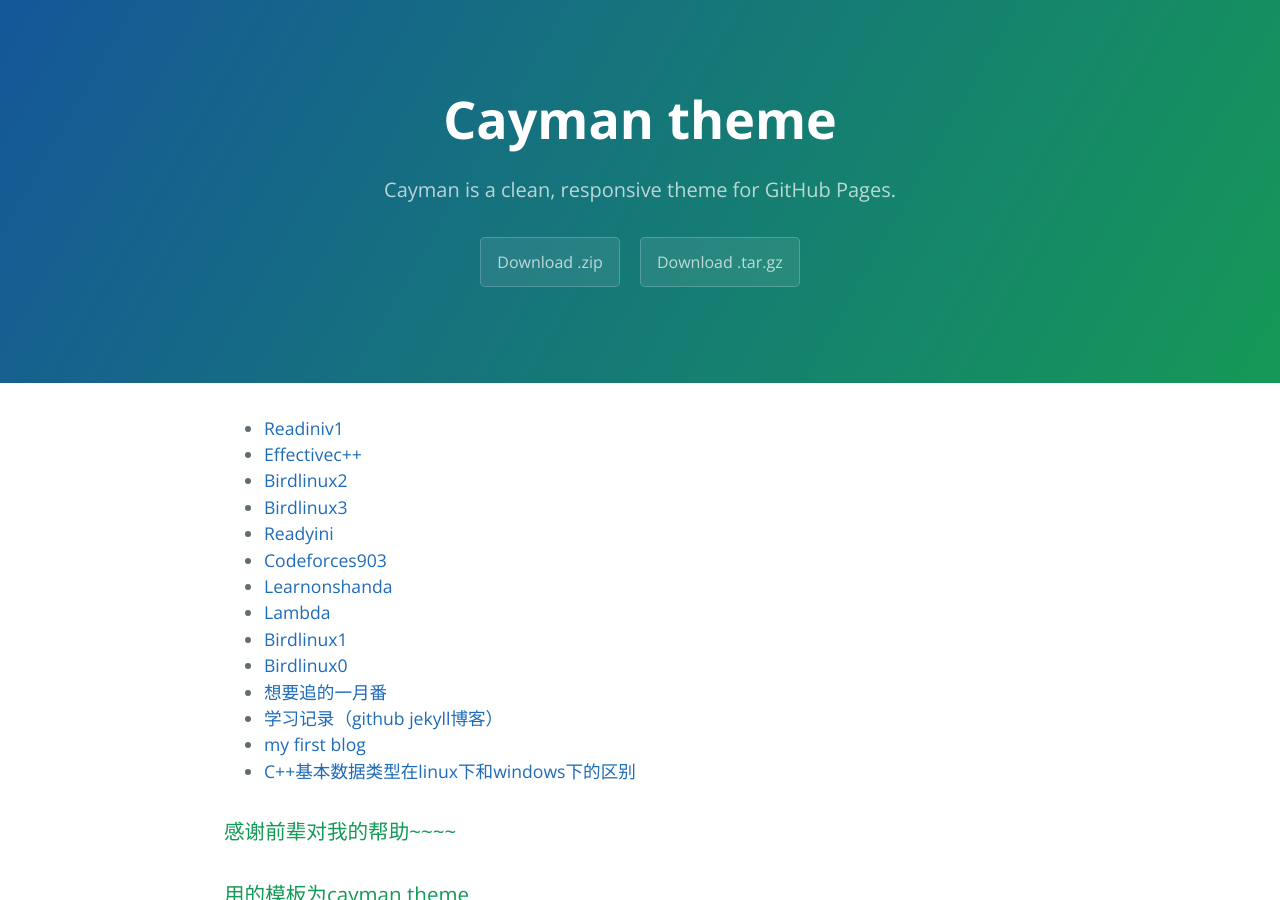
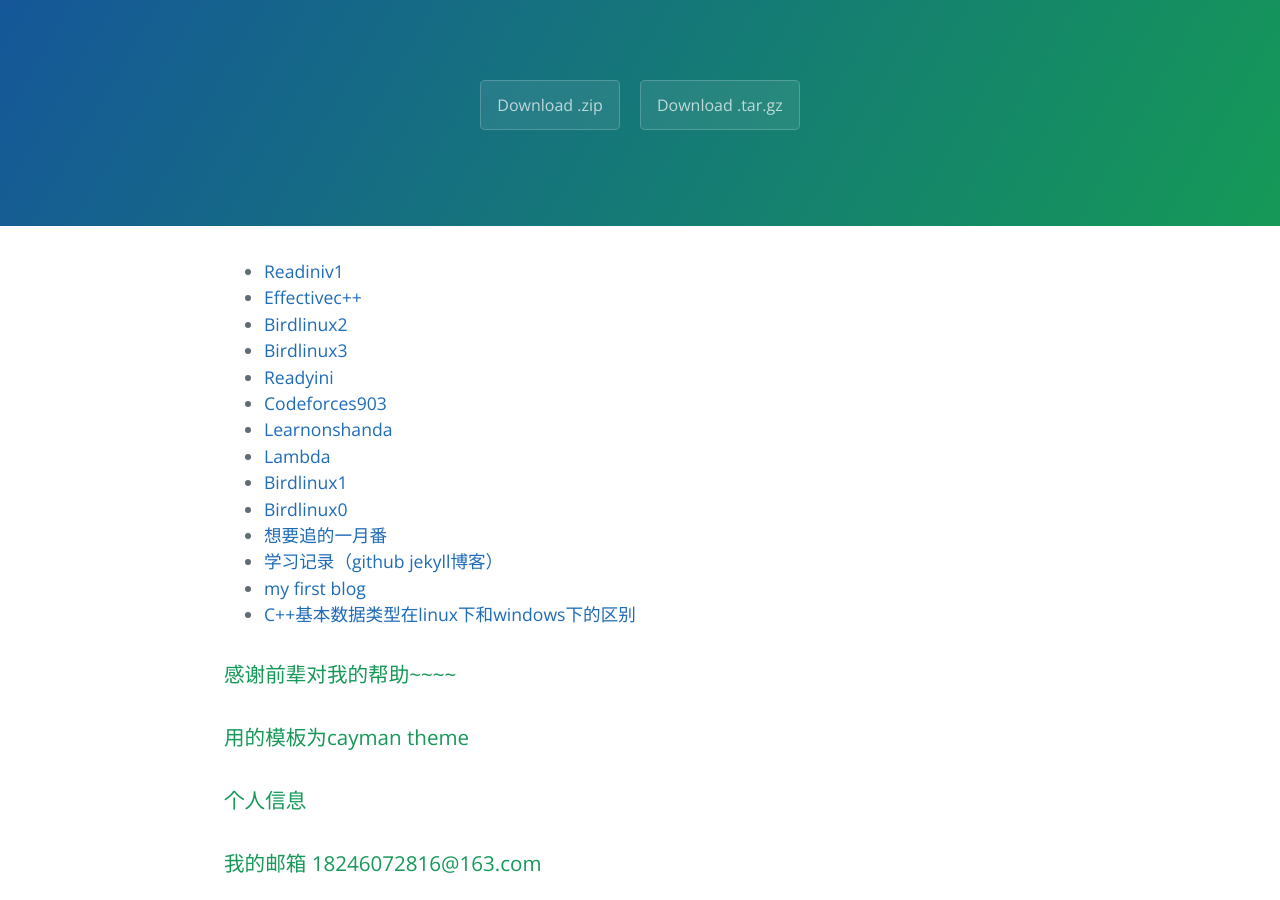
Before and after one commit to cuiyixiao/cuiyixiao.github.io, a Jekyll site: the page built from index.md, in a window 1280 px wide and 900 px high. Built offline with Jekyll 4.4.1, drawn with Linux system fonts in a browser that asks for light colours.

Commit message:
Update default.html

```diff
--- a/_layouts/default.html
+++ b/_layouts/default.html
@@ -11,8 +11,6 @@
   </head>
   <body>
     <section class="page-header">
-      <h1 class="project-name">{{ site.title | default: site.github.repository_name }}</h1>
-      <h2 class="project-tagline">{{ site.description | default: site.github.project_tagline }}</h2>
       {% if site.github.is_project_page %}
         <a href="{{ site.github.repository_url }}" class="btn">View on GitHub</a>
       {% endif %}
```
